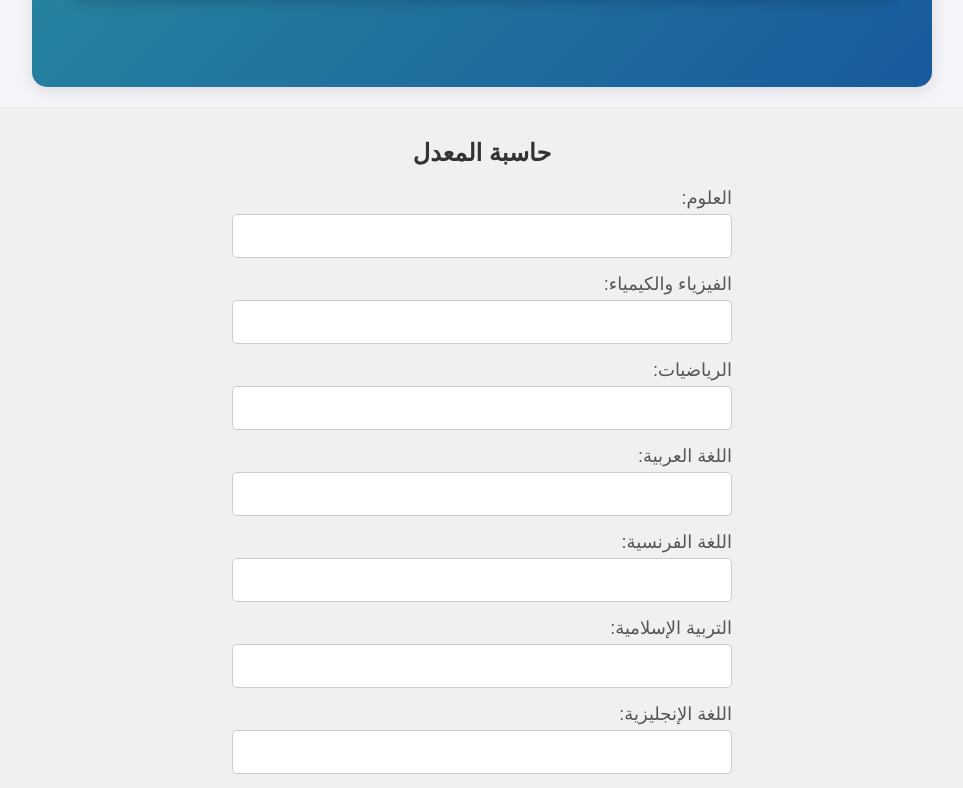
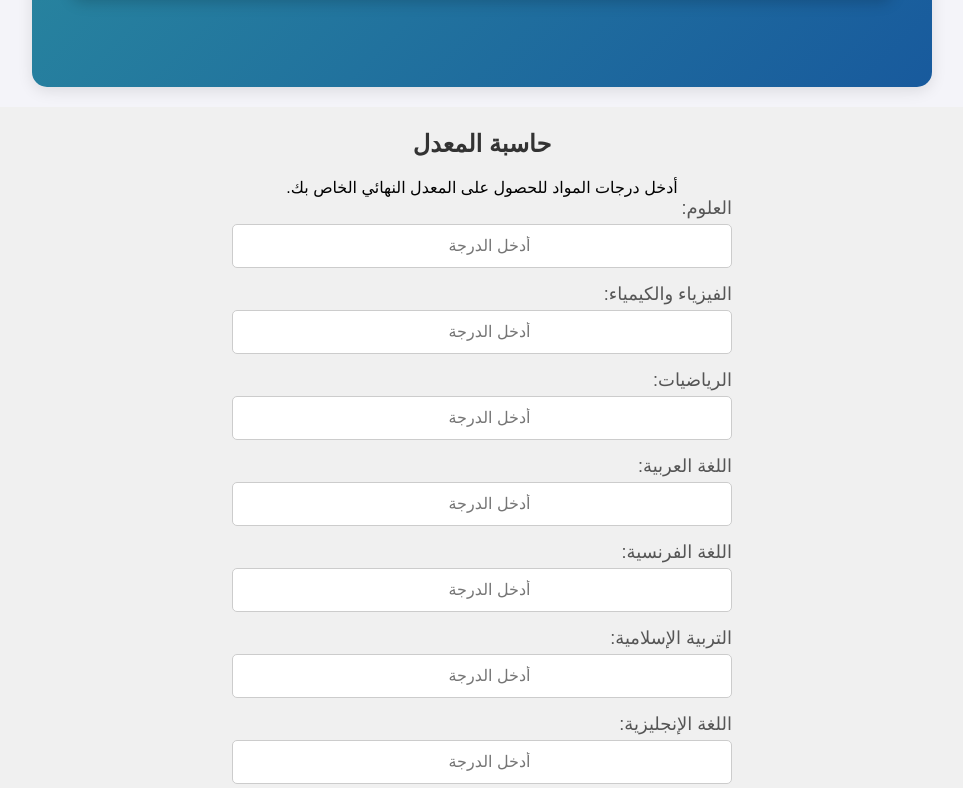
Before and after one commit to SidiM2024/BAC-D-RIM, a plain HTML site: page index.html in a window 1280 px wide. Shown: the part 2942-3730 px from the top of the page, without its empty margins (158-1121 px from the left). Drawn offline with Linux system fonts and the light colour scheme.

Commit message:
Update index.html

```diff
--- a/index.html
+++ b/index.html
@@ -246,35 +246,38 @@
 
 
 
+<section id="grade-calculator-section" class="grade-calculator-section">
     <div id="grade-calculator" class="grade-calculator">
-    <h2>حاسبة المعدل</h2>
+        <h2 class="section-title">حاسبة المعدل</h2>
+        <p class="section-description">أدخل درجات المواد للحصول على المعدل النهائي الخاص بك.</p>
+
         <div class="form-group">
             <label for="science">العلوم:</label>
-        <input type="number" id="science" class="input-field">
+            <input type="number" id="science" class="input-field" placeholder="أدخل الدرجة">
         </div>
         <div class="form-group">
             <label for="physics">الفيزياء والكيمياء:</label>
-        <input type="number" id="physics" class="input-field">
+            <input type="number" id="physics" class="input-field" placeholder="أدخل الدرجة">
         </div>
         <div class="form-group">
             <label for="math">الرياضيات:</label>
-        <input type="number" id="math" class="input-field">
+            <input type="number" id="math" class="input-field" placeholder="أدخل الدرجة">
         </div>
         <div class="form-group">
             <label for="arabic">اللغة العربية:</label>
-        <input type="number" id="arabic" class="input-field">
+            <input type="number" id="arabic" class="input-field" placeholder="أدخل الدرجة">
         </div>
         <div class="form-group">
             <label for="french">اللغة الفرنسية:</label>
-        <input type="number" id="french" class="input-field">
+            <input type="number" id="french" class="input-field" placeholder="أدخل الدرجة">
         </div>
         <div class="form-group">
             <label for="islamic">التربية الإسلامية:</label>
-        <input type="number" id="islamic" class="input-field">
+            <input type="number" id="islamic" class="input-field" placeholder="أدخل الدرجة">
         </div>
         <div class="form-group">
             <label for="english">اللغة الإنجليزية:</label>
-        <input type="number" id="english" class="input-field">
+            <input type="number" id="english" class="input-field" placeholder="أدخل الدرجة">
         </div>
 
         <button onclick="calculateGrade()" class="submit-button">حساب المعدل</button>
@@ -286,6 +289,7 @@
             </div>
         </div>
     </div>
+</section>
 
 
 
```
Lines whose indentation alone changed are shown as unchanged.
